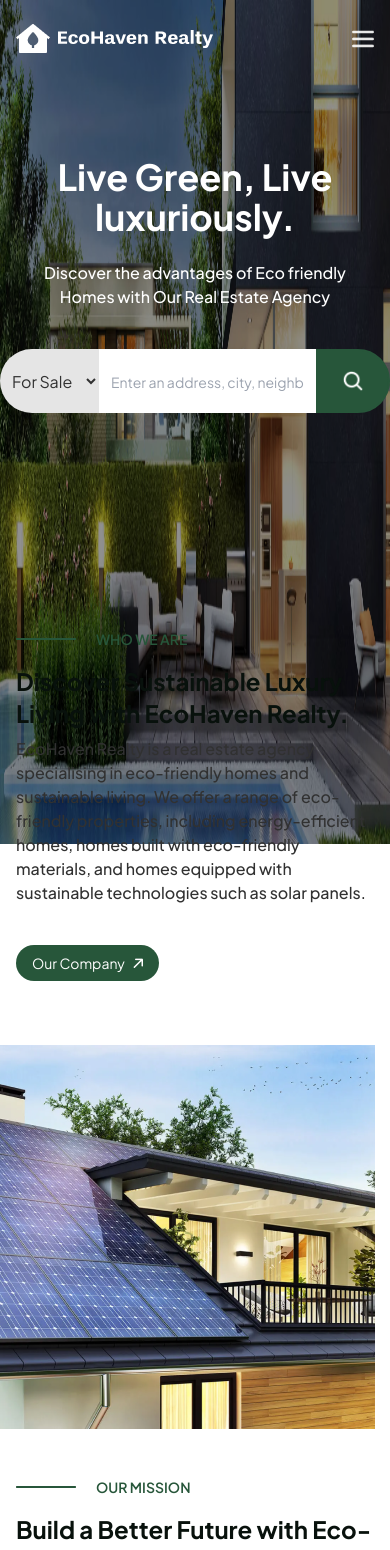
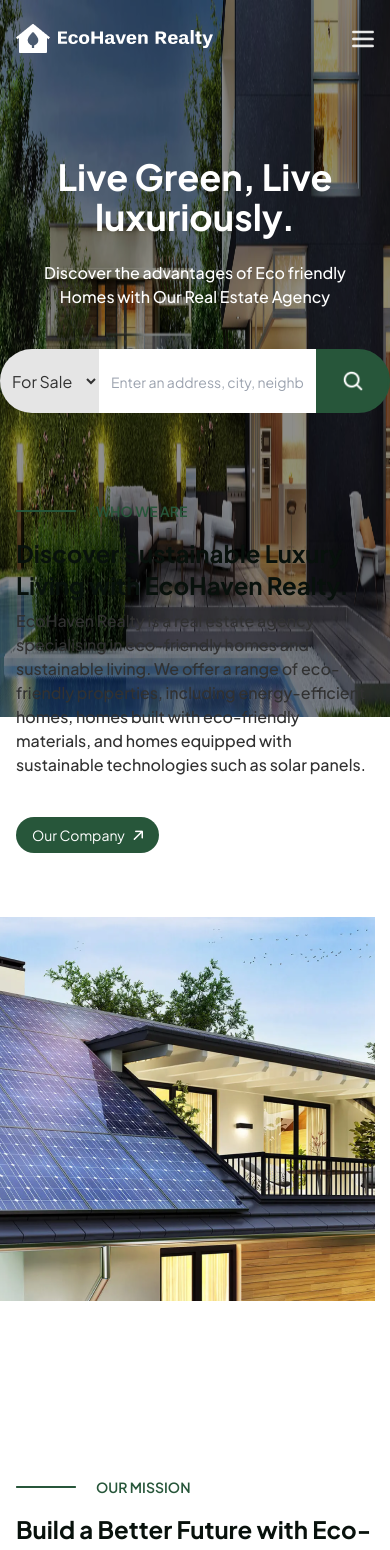
Before and after one commit to Fikunmi01/ecoHaven, a React (Vite) app in the folder my-project/: page / in a window 390 px wide. Shown: the top 1550 px of the page. Built offline with nearby package versions, Linux system fonts and the light colour scheme.

Commit message:
Update: Mobile responsiveness 70%

```diff
--- a/my-project/src/component/about.jsx
+++ b/my-project/src/component/about.jsx
@@ -3,7 +3,7 @@ import React from "react";
 export const About = () => {
   return (
     <>
-      <div className="md:mb-5 relative top-72 py-2 md:top-96 md:px-20 md:py-10 flex flex-col md:flex-row gap-16">
+      <div className="md:mb-5 relative top-40 py-2 md:top-96 md:px-20 md:py-10 flex flex-col md:flex-row gap-16">
         <div className="md:w-1/2  px-4">
           <div className="flex mb-4 flex-row items-center gap-5">
             <img src="./assets/line.png" alt="" />
--- a/my-project/src/component/hero.jsx
+++ b/my-project/src/component/hero.jsx
@@ -15,8 +15,7 @@ export const HeroSection = () => {
   return (
     <>
       <div className="relative">
-        <img className="h-[100vh] md:h-screen absolute" src="./assets/Hero.png" />
-
+        <img className="h-[85vh] md:h-screen absolute" src="./assets/Hero.png" />
         <Navbar />
         <div className="relative  flex flex-col items-center text-white top-20">
           <h1 className="text-center text-4xl md:text-6xl font-bold mb-6">
--- a/my-project/src/output.css
+++ b/my-project/src/output.css
@@ -588,6 +588,10 @@ video {
   top: 24rem;
 }
 
+.top-40 {
+  top: 10rem;
+}
+
 .z-10 {
   z-index: 10;
 }
@@ -649,25 +653,24 @@ video {
   height: 15rem;
 }
 
-.h-fit {
-  height: -moz-fit-content;
-  height: fit-content;
+.h-\[75vh\] {
+  height: 75vh;
 }
 
 .h-screen {
   height: 100vh;
 }
 
-.h-full {
-  height: 100%;
+.h-\[5vh\] {
+  height: 5vh;
 }
 
-.h-\[10\] {
-  height: 10;
+.h-\[85vh\] {
+  height: 85vh;
 }
 
-.h-\[100vh\] {
-  height: 100vh;
+.h-\[80vh\] {
+  height: 80vh;
 }
 
 .w-1\/2 {
```
